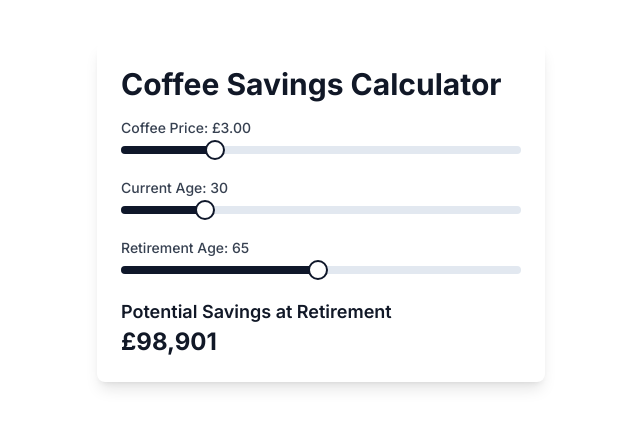
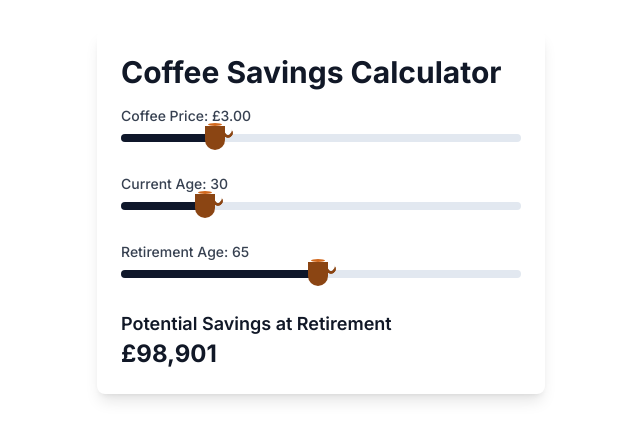
Before and after one commit to burgic/coffeesavingcalculator, a Next.js app: page / in a window 1280 px wide. Shown: the part 188-628 px from the top of the page, without its empty margins (319-959 px from the left). Built offline with nearby package versions, Linux system fonts and the light colour scheme.

Commit message:
thumb updates

```diff
--- a/app/layout.tsx
+++ b/app/layout.tsx
@@ -1,6 +1,7 @@
 import type { Metadata } from "next";
 import "./globals.css";
 import '../styles/globals.css'
+import '../styles/coffee-slider.css'
 import { Inter } from 'next/font/google'
 
 const inter = Inter({ subsets: ['latin']})
--- a/components/CoffeeSavingsCalculator.js
+++ b/components/CoffeeSavingsCalculator.js
@@ -33,7 +33,7 @@ const CoffeeSavingsCalculator = () => {
             min={1}
             max={10}
             step={0.1}
-            className="mt-2"
+            className="w-full h-6"
           />
         </div>
         <div>
@@ -44,7 +44,7 @@ const CoffeeSavingsCalculator = () => {
             min={18}
             max={80}
             step={1}
-            className="mt-2"
+            className="w-full h-6"
           />
         </div>
         <div>
@@ -55,7 +55,7 @@ const CoffeeSavingsCalculator = () => {
             min={currentAge + 1}
             max={100}
             step={1}
-            className="mt-2"
+            className="w-full h-6"
           />
         </div>
         <div className="mt-6">
--- a/components/ui/slider.jsx
+++ b/components/ui/slider.jsx
@@ -15,7 +15,7 @@ const Slider = React.forwardRef(({ className, ...props }, ref) => (
       <SliderPrimitive.Range className="absolute h-full bg-slate-900 dark:bg-slate-400" />
     </SliderPrimitive.Track>
     <SliderPrimitive.Thumb
-      className="block h-5 w-5 rounded-full border-2 border-slate-900 bg-white ring-offset-white transition-colors focus-visible:outline-none focus-visible:ring-2 focus-visible:ring-slate-400 focus-visible:ring-offset-2 disabled:pointer-events-none disabled:opacity-50 dark:border-slate-100 dark:bg-slate-400 dark:ring-offset-slate-950 dark:focus-visible:ring-slate-800" />
+      className="block h-5 w-5 rounded-full border-2 border-slate-900 bg-white ring-offset-white transition-colors focus-visible:outline-none focus-visible:ring-2 focus-visible:ring-slate-400 focus-visible:ring-offset-2 disabled:pointer-events-none disabled:opacity-50 dark:border-slate-100 dark:bg-slate-400 dark:ring-offset-slate-950 dark:focus-visible:ring-slate-800 coffee-cup" />
   </SliderPrimitive.Root>
 ))
 Slider.displayName = SliderPrimitive.Root.displayName
--- /dev/null
+++ b/styles/coffee-slider.css
@@ -0,0 +1,33 @@
+.coffee-cup {
+    width: 20px !important;
+    height: 24px !important;
+    background: #8B4513 !important; /* Coffee brown color */
+    border-radius: 0 0 10px 10px !important;
+    position: relative;
+    border: none !important;
+  }
+
+  .coffee-cup::before {
+    content: '';
+    position: absolute;
+    right: -8px;
+    top: 2px;
+    width: 10px;
+    height: 10px;
+    border: 3px solid #8B4513;
+    border-radius: 50%;
+    border-top: none;
+    border-left: none;
+    transform: rotate(45deg);
+  }
+
+  .coffee-cup::after {
+    content: '';
+    position: absolute;
+    left: 3px;
+    top: -3px;
+    width: 14px;
+    height: 3px;
+    background: #D2691E; /* Coffee with cream color */
+    border-radius: 50%;
+  }
```
